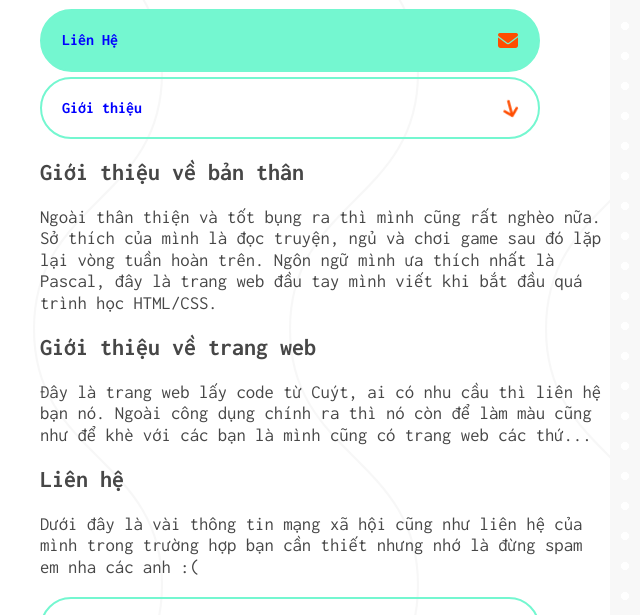
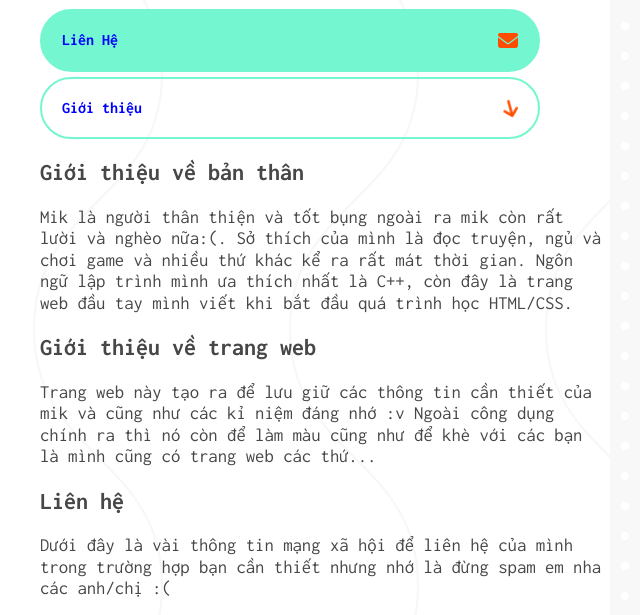
Before and after one commit to zazacyb-hoang/zazacyb-hoang.github.io, a plain HTML site: page index.html in a window 1280 px wide. Shown: the part 439-1054 px from the top of the page, without its empty margins (350-990 px from the left). Drawn offline with nearby package versions, Linux system fonts and the light colour scheme.

Commit message:
Update index.html

```diff
--- a/index.html
+++ b/index.html
@@ -34,23 +34,23 @@
         </div>
         <div id="about-me-section">
             <h2>Giới thiệu về bản thân</h2>
-            <h3>Ngoài thân thiện và tốt bụng ra thì mình cũng rất nghèo nữa.
-                Sở thích của mình là đọc truyện, ngủ và chơi game sau đó lặp lại vòng tuần hoàn trên.
-                Ngôn ngữ mình ưa thích nhất là Pascal, đây là trang web đầu tay mình viết khi bắt đầu quá trình học HTML/CSS.
+            <h3>Mik là người thân thiện và tốt bụng ngoài ra mik còn rất lười và nghèo nữa:(.
+                Sở thích của mình là đọc truyện, ngủ và chơi game và nhiều thứ khác kể ra rất mát thời gian.
+                Ngôn ngữ lập trình mình ưa thích nhất là C++, còn đây là trang web đầu tay mình viết khi bắt đầu quá trình học HTML/CSS.
 
             </h3>
         </div>
         <div class="about-page">
             <h2>Giới thiệu về trang web</h2>
             <h3>
-                Đây là trang web lấy code từ Cuýt, ai có nhu cầu thì liên hệ bạn nó.
+                Trang web này tạo ra để lưu giữ các thông tin cần thiết của mik và cũng như các kỉ niệm đáng nhớ :v
                 Ngoài công dụng chính ra thì nó còn để làm màu cũng như để khè với các bạn là mình cũng có trang web các thứ...
 
             </h3>
         </div>
         <div id="contact-section">
             <h2>Liên hệ</h2>
-            <h3>Dưới đây là vài thông tin mạng xã hội cũng như liên hệ của mình trong trường hợp bạn cần thiết nhưng nhớ là đừng spam em nha các anh :(</h3>
+            <h3>Dưới đây là vài thông tin mạng xã hội để liên hệ của mình trong trường hợp bạn cần thiết nhưng nhớ là đừng spam em nha các anh/chị :(</h3>
             <a class = "btn" target="_blank" href="mailto:lethanhhoanga6@gmail.com">
                 Gmail Yêu Thương -->
                 <i class="fa-solid fa-envelope"></i>
```
